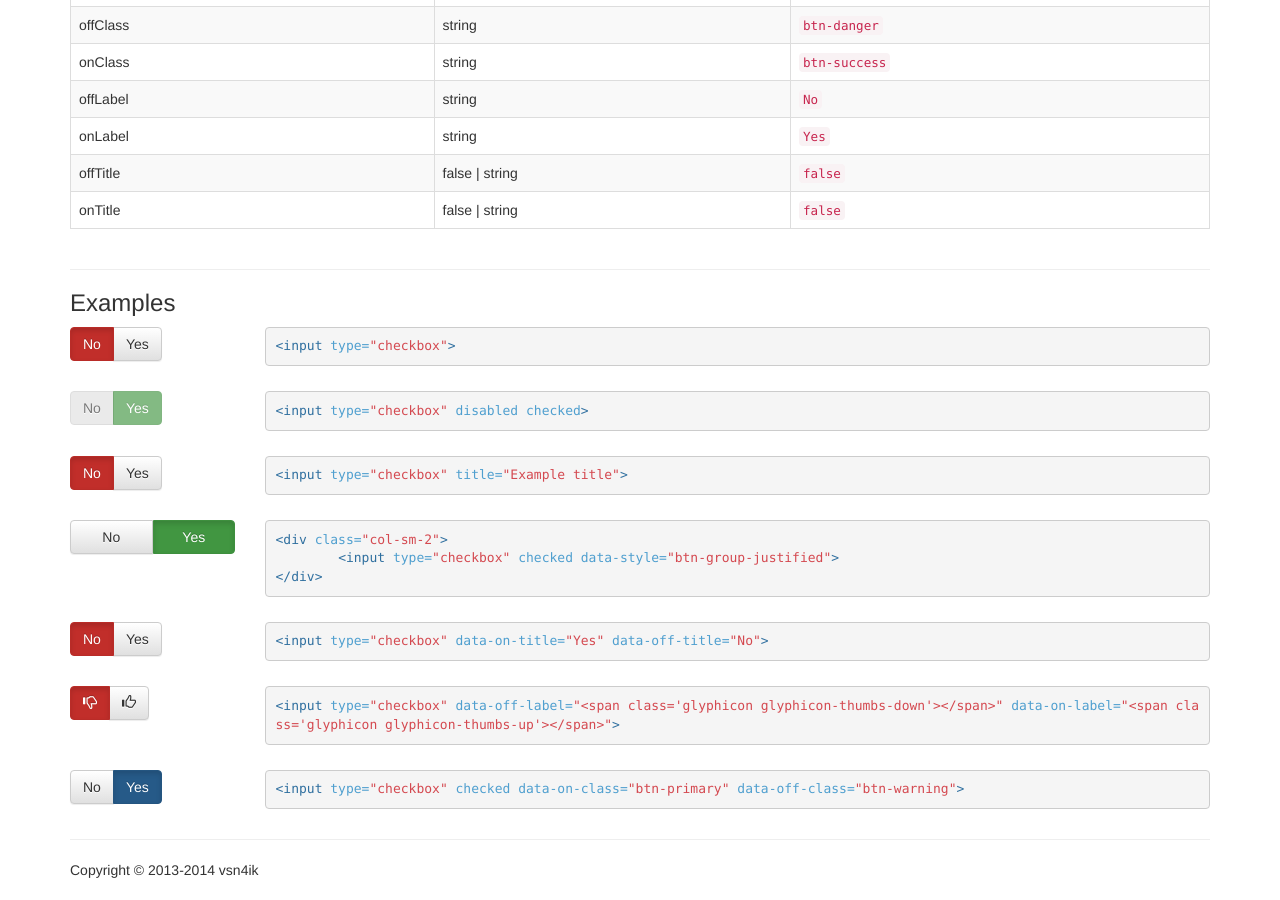
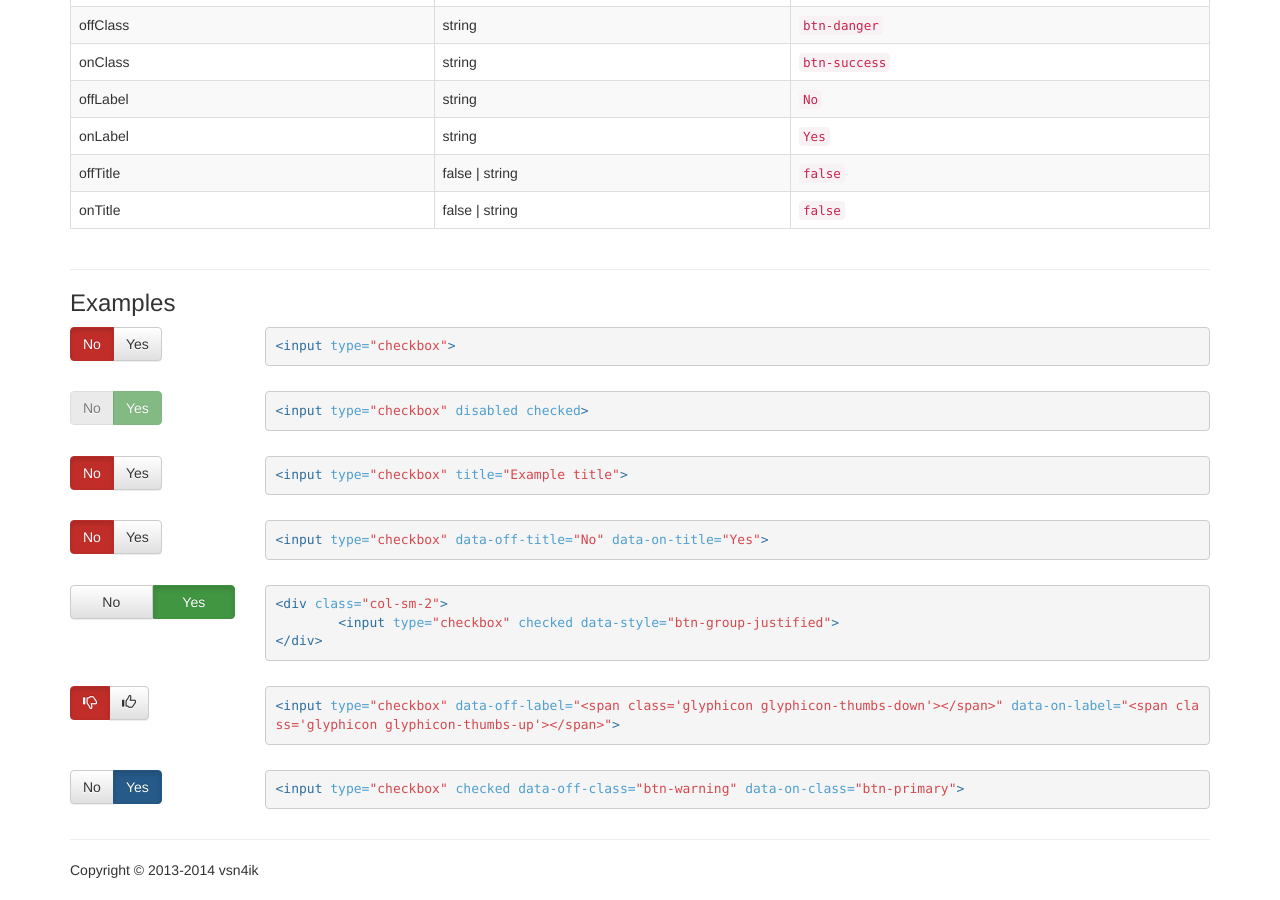
Before and after one commit to vsn4ik/bootstrap-checkbox, a Jekyll site: the page built from index.html, in a window 1280 px wide and 900 px high, scrolled down 1039 px. Built offline with Jekyll 4.4.1, drawn with Linux system fonts in a browser that asks for light colours; nearby versions of some CDN libraries.

Commit message:
Update index.html

```diff
--- a/index.html
+++ b/index.html
@@ -133,6 +133,18 @@ $('input[type="checkbox"]').checkboxpicker();
 
 	<div class="form-group">
 		<div class="col-sm-2">
+			<input type="checkbox" data-off-title="No" data-on-title="Yes">
+		</div>
+
+		<div class="col-sm-10">
+{% highlight html %}
+<input type="checkbox" data-off-title="No" data-on-title="Yes">
+{% endhighlight %}
+		</div>
+	</div>
+
+	<div class="form-group">
+		<div class="col-sm-2">
 			<input type="checkbox" checked data-style="btn-group-justified">
 		</div>
 
@@ -141,18 +153,6 @@ $('input[type="checkbox"]').checkboxpicker();
 <div class="col-sm-2">
 	<input type="checkbox" checked data-style="btn-group-justified">
 </div>
-{% endhighlight %}
-		</div>
-	</div>
-
-	<div class="form-group">
-		<div class="col-sm-2">
-			<input type="checkbox" data-on-title="Yes" data-off-title="No">
-		</div>
-
-		<div class="col-sm-10">
-{% highlight html %}
-<input type="checkbox" data-on-title="Yes" data-off-title="No">
 {% endhighlight %}
 		</div>
 	</div>
@@ -171,12 +171,12 @@ $('input[type="checkbox"]').checkboxpicker();
 
 	<div class="form-group">
 		<div class="col-sm-2">
-			<input type="checkbox" checked data-on-class="btn-primary" data-off-class="btn-warning">
+			<input type="checkbox" checked data-off-class="btn-warning" data-on-class="btn-primary">
 		</div>
 
 		<div class="col-sm-10">
 {% highlight html %}
-<input type="checkbox" checked data-on-class="btn-primary" data-off-class="btn-warning">
+<input type="checkbox" checked data-off-class="btn-warning" data-on-class="btn-primary">
 {% endhighlight %}
 		</div>
 	</div>
```
